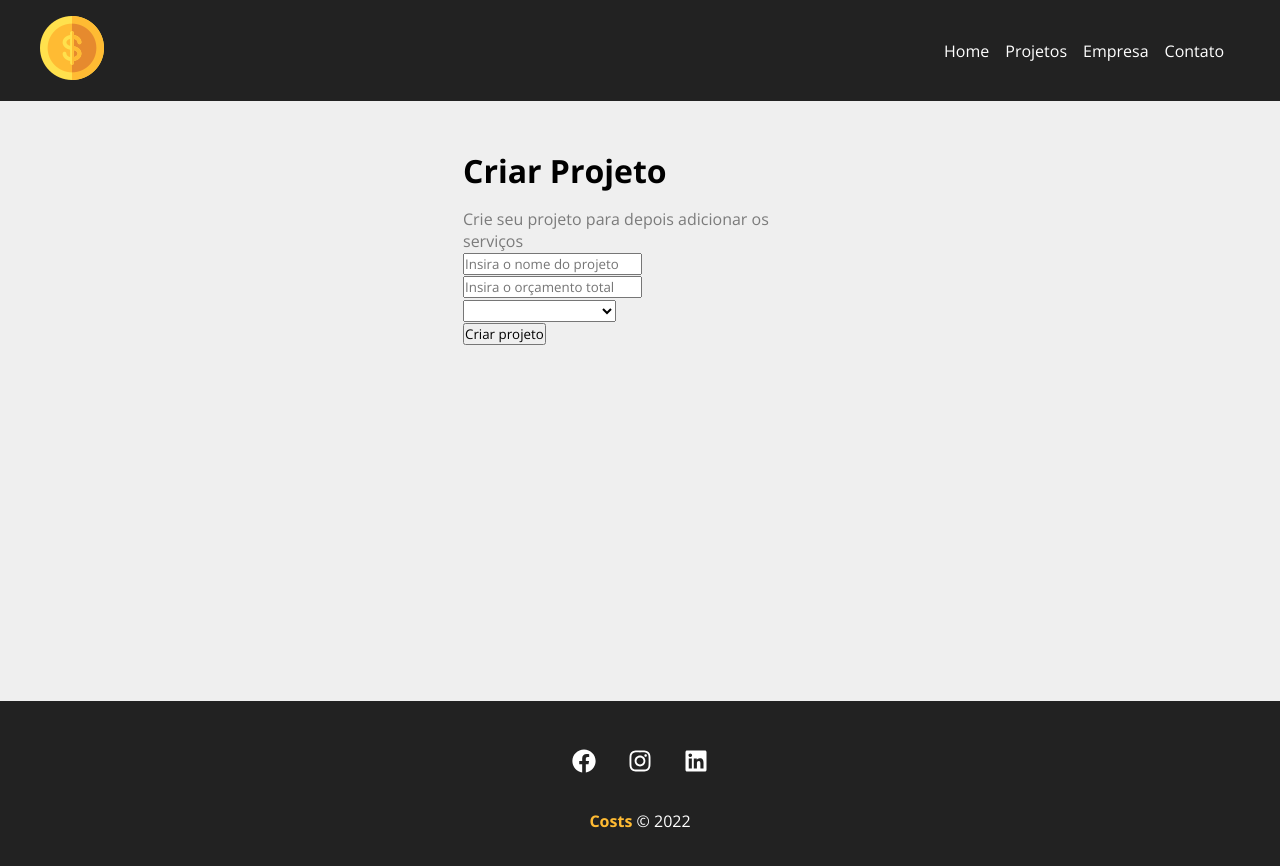
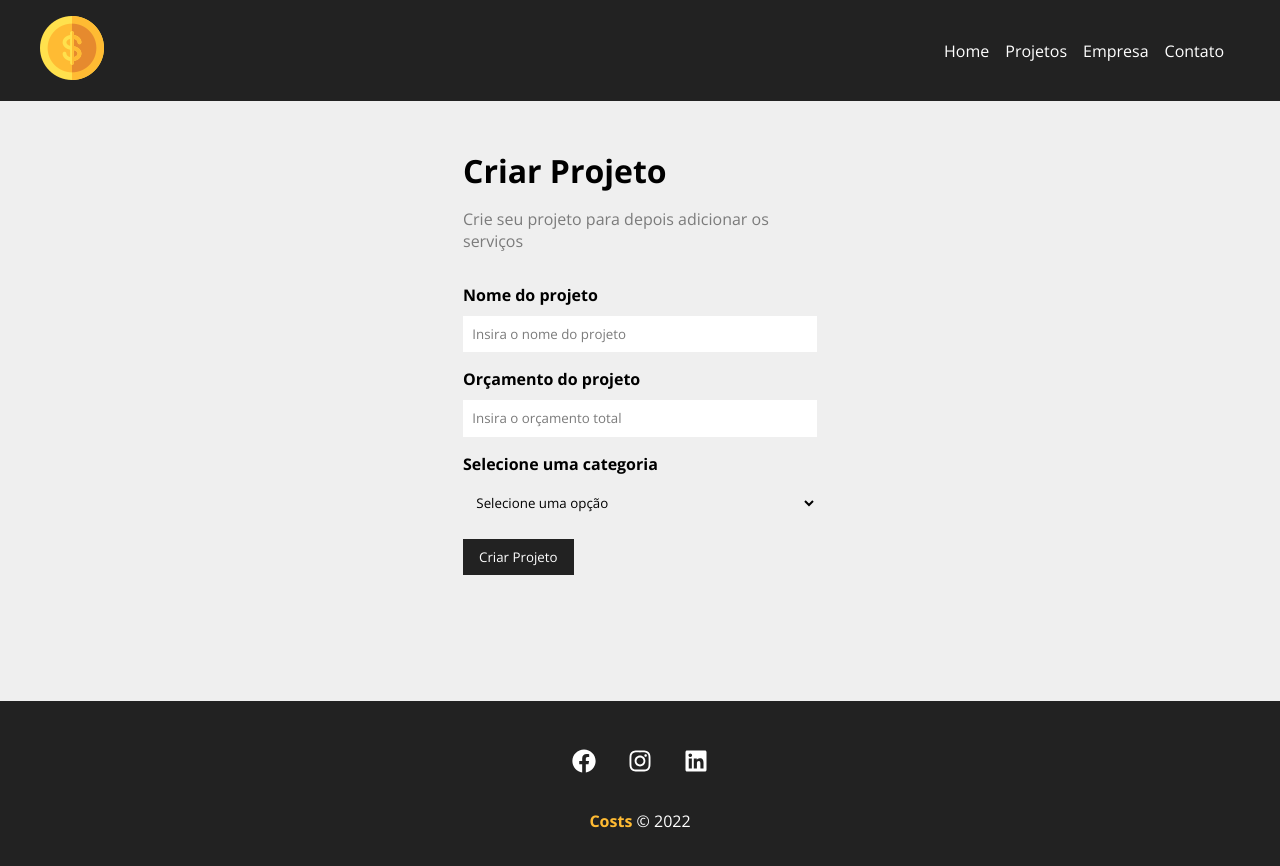
Before and after one commit to pedroemanuel42/project-costs, a React (Create React App) app in the folder costs/: page /newproject in a window 1280 px wide. Shown: the top 866 px of the page. Built offline with nearby package versions, Linux system fonts and the light colour scheme.

Commit message:
Forms components

```diff
--- /dev/null
+++ b/costs/src/components/form/Input.jsx
@@ -0,0 +1,25 @@
+import React from "react";
+import "./input.css";
+
+export default function Input({
+  text,
+  name,
+  type,
+  placeholder,
+  handleOnChange,
+  value,
+}) {
+  return (
+    <div className="form-control">
+      <label htmlFor={name}>{text}</label>
+      <input
+        type={type}
+        id={name}
+        name={name}
+        placeholder={placeholder}
+        onChange={handleOnChange}
+        value={value}
+      />
+    </div>
+  );
+}
--- /dev/null
+++ b/costs/src/components/form/Select.jsx
@@ -0,0 +1,19 @@
+import React from "react";
+import "./select.css";
+
+export default function Select({
+    text,
+    name,
+    options,
+    handleOnChange,
+    value,
+  }) {
+    return (
+      <div className="form-control">
+        <label htmlFor={name}>{text}</label>
+        <select name={name} id={name}>
+            <option>Selecione uma opção</option>
+        </select>
+      </div>
+    );
+  }
--- /dev/null
+++ b/costs/src/components/form/Submit.jsx
@@ -0,0 +1,10 @@
+import React from "react";
+import "./submit.css";
+
+export default function SubmitButton({ text }) {
+  return (
+    <div>
+      <button className="btn">{text}</button>
+    </div>
+  );
+}
--- /dev/null
+++ b/costs/src/components/form/input.css
@@ -0,0 +1,20 @@
+.form-control {
+    display: flex;
+    flex-direction: column;
+    margin-bottom: 1em;
+}
+
+.form-control label {
+    font-weight: bold;
+    margin-bottom: .6em;
+}
+
+.form-control input {
+    padding: .7em;
+    border-radius: 0;
+    border: none;
+}
+
+.form-control input::placeholder {
+    color: #7b7b7b;
+}
--- /dev/null
+++ b/costs/src/components/form/select.css
@@ -0,0 +1,16 @@
+.form-control {
+    display: flex;
+    flex-direction: column;
+    margin-bottom: 1em;
+}
+
+.form-control label {
+    font-weight: bold;
+    margin-bottom: .6em;
+}
+
+.form-control select {
+    padding: .7em;
+    border-radius: 0;
+    border: none;
+}
--- /dev/null
+++ b/costs/src/components/form/submit.css
@@ -0,0 +1,13 @@
+.btn {
+    background-color: #222;
+    color: #fff;
+    padding: .7em 1.2em;
+    text-decoration: none;
+    transform: .5s;
+    cursor: pointer;
+    border: none;
+}
+
+.btn:hover {
+    color: #ffbb33;
+}
--- a/costs/src/components/pages/NewProject.jsx
+++ b/costs/src/components/pages/NewProject.jsx
@@ -7,7 +7,7 @@ export default function NewProject() {
     <div className="new-project-container">
       <h1>Criar Projeto</h1>
       <p>Crie seu projeto para depois adicionar os serviços</p>
-      <ProjectForm />
+      <ProjectForm btnText="Criar Projeto"/>
     </div>
   );
 }
--- a/costs/src/components/project/ProjectForm.jsx
+++ b/costs/src/components/project/ProjectForm.jsx
@@ -1,22 +1,26 @@
 import React from "react";
+import Input from "../form/Input";
+import Select from "../form/Select";
+import SubmitButton from "../form/Submit";
+import "./project-form.css";
 
-export default function ProjectForm() {
+export default function ProjectForm({ btnText }) {
   return (
-    <form>
-      <div>
-        <input type="text" placeholder="Insira o nome do projeto" />
-      </div>
-      <div>
-        <input type="number" placeholder="Insira o orçamento total" />
-      </div>
-      <div>
-        <select name="category-id">
-          <option disabled>Selecione a categoria</option>
-        </select>
-      </div>
-      <div>
-        <input type="submit" value="Criar projeto" />
-      </div>
+    <form className="form">
+      <Input
+        type="text"
+        text="Nome do projeto"
+        name="name"
+        placeholder="Insira o nome do projeto"
+      />
+      <Input
+        type="number"
+        text="Orçamento do projeto"
+        name="budget"
+        placeholder="Insira o orçamento total"
+      />
+      <Select name="category-id" text="Selecione uma categoria" />
+      <SubmitButton text={btnText} />
     </form>
   );
 }
--- /dev/null
+++ b/costs/src/components/project/project-form.css
@@ -0,0 +1,4 @@
+.form {
+    width: 100%;
+    margin: 2em 0;
+}
```
